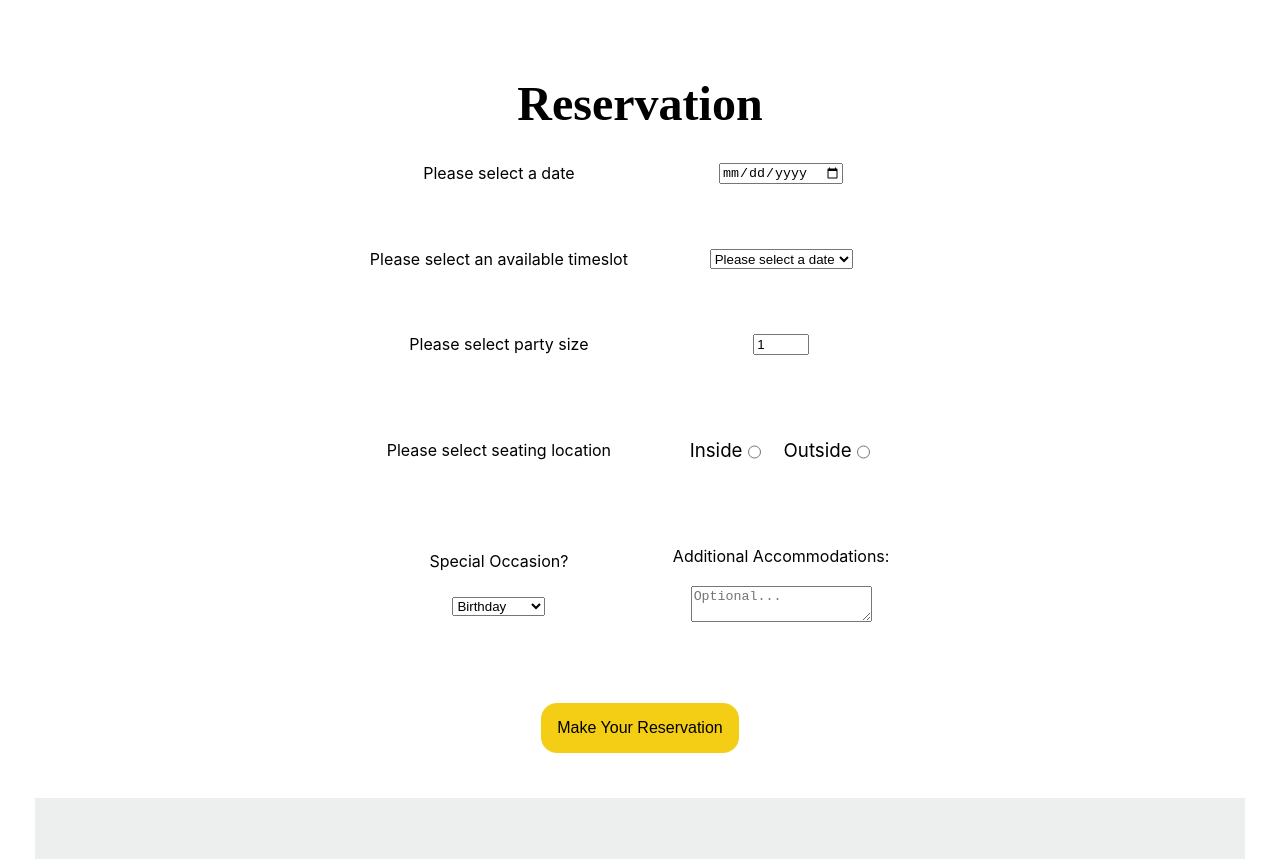
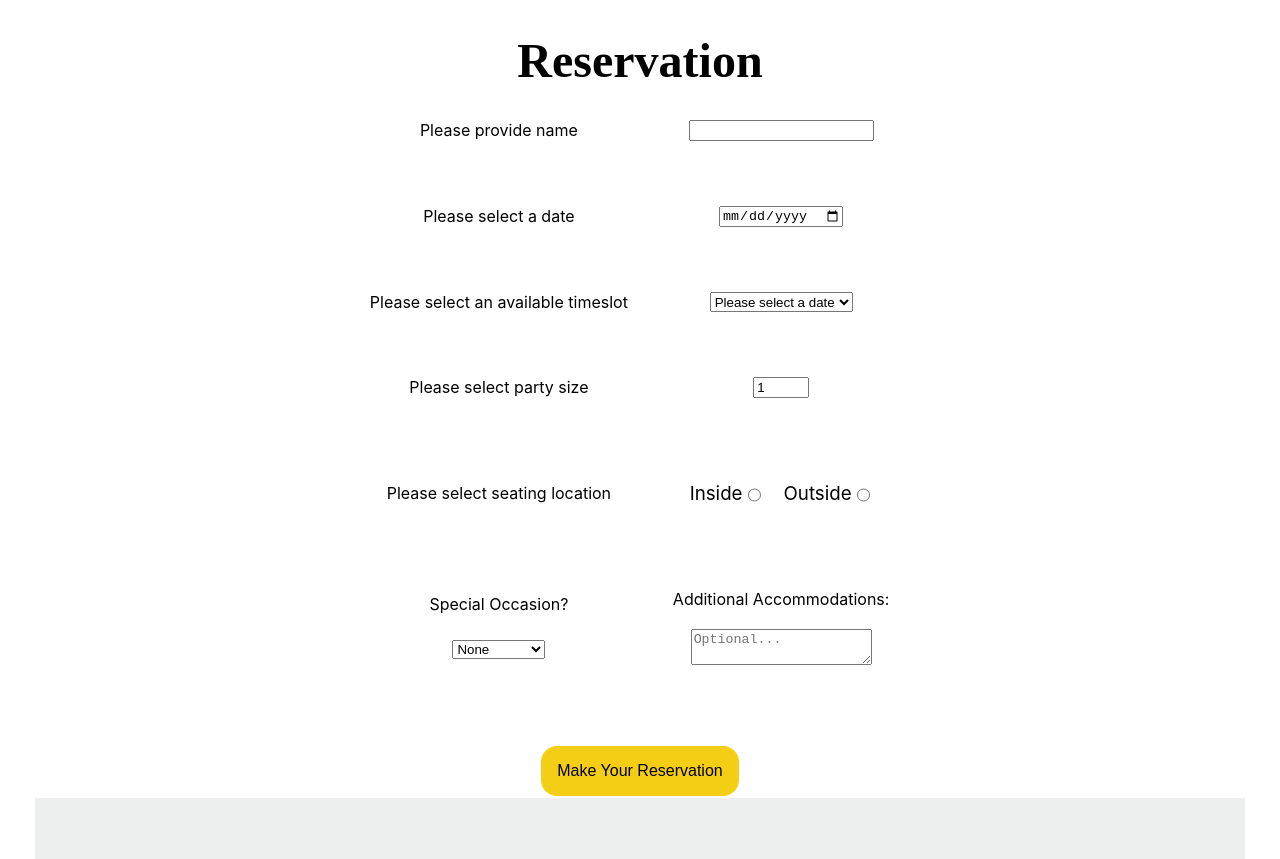
Before and after one commit to lcmalloy/Quick-Bytez, a React (Create React App) app: page /Reservation in a window 1280 px wide. Shown: the part 637-1496 px from the top of the page. Built offline with nearby package versions, Linux system fonts and the light colour scheme.

Commit message:
added username to reservation form updated form with client side validation

```diff
--- a/src/components/BookingForm.js
+++ b/src/components/BookingForm.js
@@ -5,6 +5,7 @@ import '../styles/BookingForm.css'
 
 const BookingForm = (props) => {
   const [form, setForm] = useState({
+    name: '',
     date: '',
     time: '',
     guests: 1,
@@ -15,28 +16,45 @@ const BookingForm = (props) => {
 
   const handleFormSubmit = (e) => {
     e.preventDefault();
-    props.handleSubmit([form.date, form.time, form.guests, form.location, form.occasion, form.additional])
+    props.handleSubmit(form)
   };
 
-  const availableTime = props.availableTimes.map((availableTime, i) =>
-    <option key={i}>{availableTime}</option>
+  const availableTime = props.availTimes.map((availableTime, i) =>
+    <option key={i} required>{availableTime}</option>
   )
 
   return (
     <>
       <form className="bookingForm-main" onSubmit={handleFormSubmit}>
+        <div className="res-name">
+          <label htmlFor="res-name">Please provide name</label>
+          <input
+            type="text"
+            id="res-name"
+            required minlength="2"
+            maxlength="50"
+            onChange={e => {
+              setForm({
+                ...form,
+                name: e.target.value
+              })
+            }}
+          />
+        </div>
         <div className="res-date">
           <label htmlFor="res-date">Please select a date</label>
           <input
             type="date"
             id="res-date"
+            required
             value={form.date}
             onChange={e => {
               setForm({
                 ...form,
                 date: e.target.value
               });
-              props.dispatch({type:form.date})
+              props.dispatch({type:'date'})
+              props.setDate(form.date);
             }}
             />
         </div>
@@ -63,6 +81,7 @@ const BookingForm = (props) => {
             max="10"
             id="guests"
             value={form.guests}
+            required
             onChange={e => {
               setForm({
                 ...form,
@@ -115,6 +134,7 @@ const BookingForm = (props) => {
                 })
               }}
             >
+              <option>None</option>
               <option>Birthday</option>
               <option>Anniversary</option>
             </select>
--- /dev/null
+++ b/src/pages/ConfirmedBooking/ConfirmedBooking.js
@@ -0,0 +1,23 @@
+import React from 'react'
+import '../../styles/ConfirmedBooking.css'
+
+const ConfirmedBooking = ({ data }) => {
+  const {name, date, time, guests, location, occasion, additional } = data
+  return (
+    <div className="confirmedBooking_container">
+      <h1>Your Reservations have been made and Confirmed</h1>
+      <h6>Name: {name}</h6>
+      <h6>Date: {date}</h6>
+      <h6>Time: {time}</h6>
+      <h6>Guest: {guests}</h6>
+      <h6>Location: {location}</h6>
+      <h6>Occasion: {occasion}</h6>
+      {additional === '' ? null : <h6>Additional Accommodations: {additional}</h6>}
+      <div>
+        <h2>Thank You For Trusting Us!</h2>
+      </div>
+    </div>
+  )
+}
+
+export default ConfirmedBooking
--- a/src/pages/Reservation/Reservation.js
+++ b/src/pages/Reservation/Reservation.js
@@ -2,10 +2,12 @@ import React from 'react'
 import { useReducer, useEffect, useState } from 'react'
 import '../../styles/Reservation.css'
 import BookingForm from '../../components/BookingForm'
+import ConfirmedBooking from '../ConfirmedBooking/ConfirmedBooking'
 import { hero_reservation } from '../../static/hero/hero_description'
 import { Hero } from '../../container/'
-import { fetchAPI, seededRandom } from '../../static/API/fetchAPI'
+import { fetchAPI } from '../../static/API/fetchAPI'
 import submitAPI from '../../static/API/submitAPI'
+
 
 const updateTimes = (availableTimes, action) => {
   return [
@@ -18,21 +20,32 @@ const updateTimes = (availableTimes, action) => {
   ];
 }
 
-const initializeTimes =  [
+const initializeTimes = [
   'Please select a date'
 ]
 
 const Reservation = () => {
   const [availableTimes, dispatch] = useReducer(updateTimes, initializeTimes)
+  const [date, setDate] = useState('');
+  const [availTimes, setAvailTimes] = useState(['Please select a date']);
+  const [isFormSubmitted, setIsFormSubmitted] = useState(false)
+  const [data, setData] = useState({})
+
 
   useEffect(() => {
-    const date = new Date();
-    console.log(fetchAPI(date))
+    if (date) {
+      let currentDate = new Date(date);
+      setAvailTimes(fetchAPI(currentDate));
+      console.log(availTimes);
+    }
+  },[date])
 
-  },[])
-
-  const handleSubmit = () => {
+  const handleSubmit = (updateData) => {
     console.log("Form submitted!")
+    console.log(updateData);
+    submitAPI(updateData);
+    setData(updateData);
+    setIsFormSubmitted(!isFormSubmitted);
   };
 
   return (
@@ -40,7 +53,11 @@ const Reservation = () => {
       <Hero hero={ hero_reservation }/>
       <div className="booking-container">
         <h1>Reservation</h1>
-        <BookingForm availableTimes={availableTimes} dispatch={dispatch} handleSubmit={handleSubmit}/>
+        { isFormSubmitted ?
+        <ConfirmedBooking data={data}/>
+          :
+          <BookingForm availableTimes={availableTimes} dispatch={dispatch} handleSubmit={handleSubmit} setDate={setDate} availTimes={availTimes}/>
+        }
       </div>
     </>
   )
--- a/src/styles/BookingForm.css
+++ b/src/styles/BookingForm.css
@@ -6,7 +6,7 @@
   min-width: 500px;
 }
 
-.res-date, .res-time, .res-guests, .res-location, .res-additionals {
+.res-date, .res-time, .res-guests, .res-location, .res-additionals, .res-name {
   display: grid;
   grid-template-columns: repeat(2, 1fr);
   column-gap: 20px;
--- /dev/null
+++ b/src/styles/ConfirmedBooking.css
@@ -0,0 +1,5 @@
+.confirmedBooking_container {
+    display: flex;
+    flex-direction: column;
+    align-items: center;
+}
```
